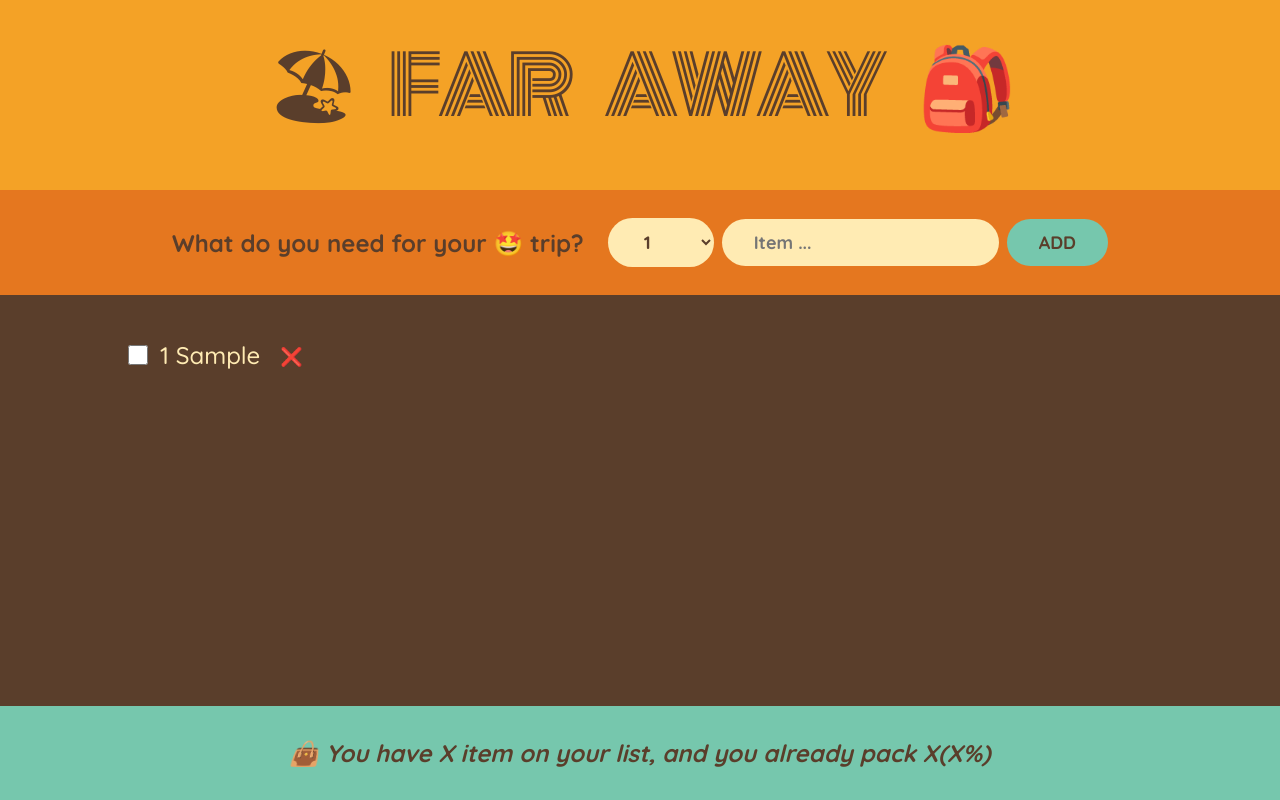
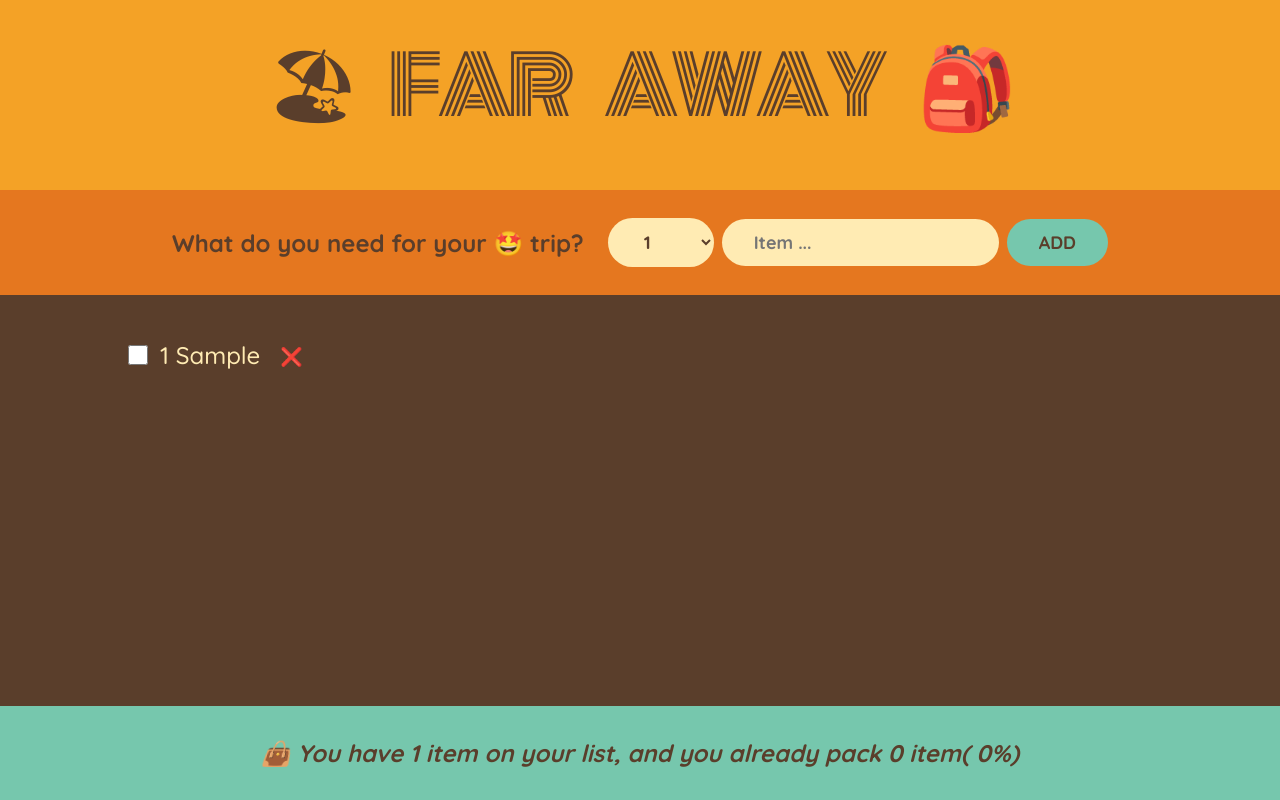
Before and after one commit to DipeshBartaula/travel-list, a React (Create React App) app: page / in a window 1280 px wide. Both pictures are taken after typing "Sample" into the empty fields and a click on the button "ADD". Built offline with nearby package versions, Linux system fonts and the light colour scheme.

Commit message:
Updating stats using Derived state

```diff
--- a/src/App.js
+++ b/src/App.js
@@ -33,7 +33,7 @@
         onDeleteItem={handleDeleteItem}
         onUdpateItem={updateItem}
       />
-      <Stats />
+      <Stats items={items} />
     </div>
   );
 }
@@ -96,10 +96,28 @@
   );
 }
 
-function Stats() {
+function Stats({ items }) {
+  if (!items.length)
+    return (
+      <p className="stats">
+        <em>Starting adding items to your packing list 🚀</em>
+      </p>
+    );
+
+  const numItems = items.length;
+  const numPacked = items.filter((item) => item.packed).length;
+  const percentage = Math.round((numPacked / numItems) * 100);
   return (
     <footer className="stats">
-      <em>👜 You have X item on your list, and you already pack X(X%)</em>
+      <em>
+        {percentage === 100
+          ? "You have everything, ready to fly ✈"
+          : `👜 You have ${numItems} ${
+              numItems > 1 ? "items" : "item"
+            } on your list,
+        and you already pack ${numPacked} ${numPacked > 1 ? "items" : "item"}(
+        ${percentage}%)`}
+      </em>
     </footer>
   );
 }
```
